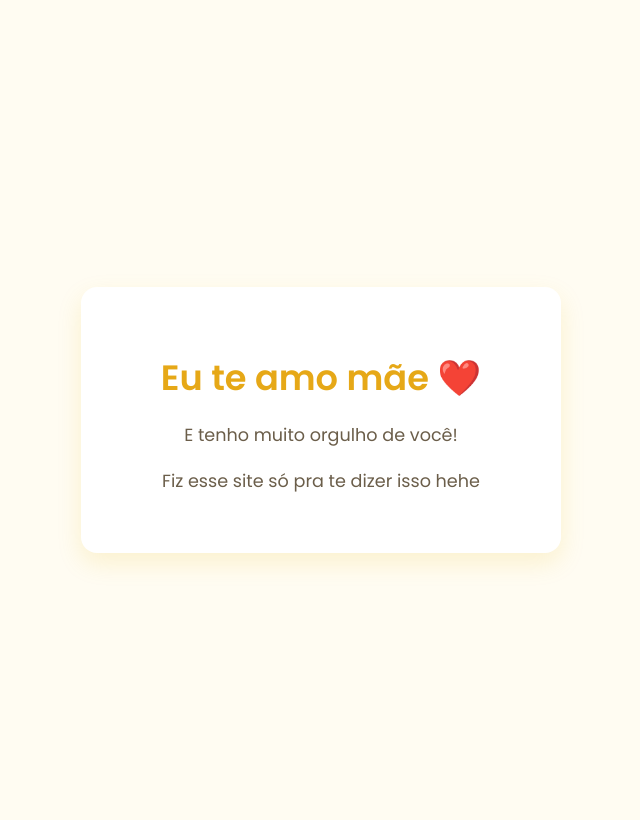
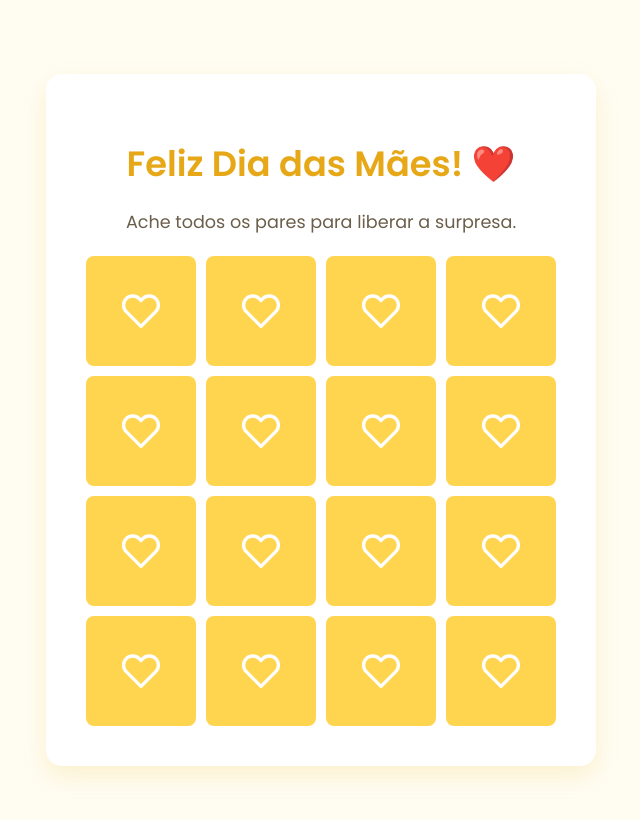
Before and after one commit to dazcodee/build-me, a Next.js app: page / in a window 1280 px wide. Shown: the top 820 px of the page, without its empty margins (359-999 px from the left). Built offline with nearby package versions, Linux system fonts and the light colour scheme.

Commit message:
adiciona e testa página e features novas

```diff
--- a/pages/index.js
+++ b/pages/index.js
@@ -1,19 +1,148 @@
-// pages/index.js
 import Head from "next/head";
+import { useState, useEffect } from "react";
 
-function Home() {
+// Vetor base com os nomes das imagens que devem estar na pasta /public
+const IMAGES = [
+  "/foto1.jpg",
+  "/foto2.jpg",
+  "/foto3.jpg",
+  "/foto4.jpg",
+  "/foto5.jpg",
+  "/foto6.jpg",
+  "/foto7.jpg",
+  "/foto8.jpg",
+];
+
+// Vetor de presentes misturando físicos (até 300 reais) e atitudes
+const PRESENTES = [
+  "Colar de Dachshund lindo! 🐶",
+  "Vale-Dupla no próximo jogo de Beach Tennis! 🎾",
+  "Viseira Nova para os jogos! ☀️",
+  "Vale-Sessão de Cinema com pipoca em casa 🎬",
+  "Vale-Jantar Especial feito por mim 🍝",
+  "Uma Raqueteira Térmica Nova! 🎒",
+];
+
+export default function Home() {
+  const [fase, setFase] = useState("jogo"); // Fases: jogo -> carta -> sorteio
+  const [cards, setCards] = useState([]);
+  const [viradas, setViradas] = useState([]);
+  const [encontradas, setEncontradas] = useState([]);
+  const [presenteSorteado, setPresenteSorteado] = useState(null);
+
+  // Embaralha e prepara as 16 cartas ao carregar a página
+  useEffect(() => {
+    const embaralhadas = [...IMAGES, ...IMAGES]
+      .sort(() => Math.random() - 0.5)
+      .map((img, id) => ({ id, img }));
+    setCards(embaralhadas);
+  }, []);
+
+  // Lógica de verificação do Jogo da Memória
+  useEffect(() => {
+    if (viradas.length === 2) {
+      const [primeira, segunda] = viradas;
+      if (cards[primeira].img === cards[segunda].img) {
+        setEncontradas((prev) => [...prev, primeira, segunda]);
+        setViradas([]);
+      } else {
+        setTimeout(() => setViradas([]), 1000); // Errou, desvira após 1 seg
+      }
+    }
+  }, [viradas, cards]);
+
+  // Checa se venceu o jogo
+  useEffect(() => {
+    if (encontradas.length === 16 && encontradas.length > 0) {
+      setTimeout(() => setFase("carta"), 1000);
+    }
+  }, [encontradas]);
+
+  const handleCartaClick = (index) => {
+    if (
+      viradas.length < 2 &&
+      !viradas.includes(index) &&
+      !encontradas.includes(index)
+    ) {
+      setViradas((prev) => [...prev, index]);
+    }
+  };
+
+  const sortearPresente = () => {
+    const random = Math.floor(Math.random() * PRESENTES.length);
+    setPresenteSorteado(PRESENTES[random]);
+  };
+
   return (
     <>
       <Head>
-        <title>Para Minha Mãe</title>
+        <title>Feliz Dia das Mães!</title>
       </Head>
       <div className="container">
-        <h1>Eu te amo mãe ❤️</h1>
-        <p>E tenho muito orgulho de você!</p>
-        <p>Fiz esse site só pra te dizer isso hehe</p>
+        {/* FASE 1: O JOGO DA MEMÓRIA */}
+        {fase === "jogo" && (
+          <>
+            <h1>Feliz Dia das Mães! ❤️</h1>
+            <p>Ache todos os pares para liberar a surpresa.</p>
+            <div className="grid">
+              {cards.map((card, index) => {
+                const isVirada =
+                  viradas.includes(index) || encontradas.includes(index);
+                return (
+                  <div
+                    key={index}
+                    className={`card ${!isVirada ? "card-hidden" : ""}`}
+                    onClick={() => handleCartaClick(index)}
+                  >
+                    {isVirada && <img src={card.img} alt="Memória" />}
+                  </div>
+                );
+              })}
+            </div>
+          </>
+        )}
+
+        {/* FASE 2: A CARTA DE GRATIDÃO */}
+        {fase === "carta" && (
+          <>
+            <h1>Você conseguiu! 🎉</h1>
+            <p>Mãe, eu queria deixar registrado aqui o quanto eu te amo.</p>
+            <p>
+              Sei que a vida às vezes é corrida e eu posso ser difícil de lidar,
+              mas eu reconheço cada sacrifício que você faz. Obrigado por me
+              apoiar nas minhas ideias, por me ajudar com meu currículo, por
+              estar sempre lá. Peço desculpas pelas vezes que falhei, mas saiba
+              que meu maior objetivo é te dar orgulho e ajudar a nossa família.
+            </p>
+            <p>Você é minha inspiração.</p>
+            <button className="button" onClick={() => setFase("sorteio")}>
+              Ir para o seu Presente 🎁
+            </button>
+          </>
+        )}
+
+        {/* FASE 3: O SORTEIO */}
+        {fase === "sorteio" && (
+          <>
+            <h1>Hora do Presente!</h1>
+            <p>Clique no botão abaixo para descobrir o que você ganhou hoje!</p>
+
+            {!presenteSorteado ? (
+              <button className="button" onClick={sortearPresente}>
+                Tirar a Sorte! 🎲
+              </button>
+            ) : (
+              <div className="sorteio-box">
+                <p>O seu presente (ou momento) é:</p>
+                <div className="presente-destaque">{presenteSorteado}</div>
+                <p style={{ marginTop: "15px", fontSize: "0.9em" }}>
+                  (Tire um print e me mostre para resgatar!)
+                </p>
+              </div>
+            )}
+          </>
+        )}
       </div>
     </>
   );
 }
-
-export default Home;
```
